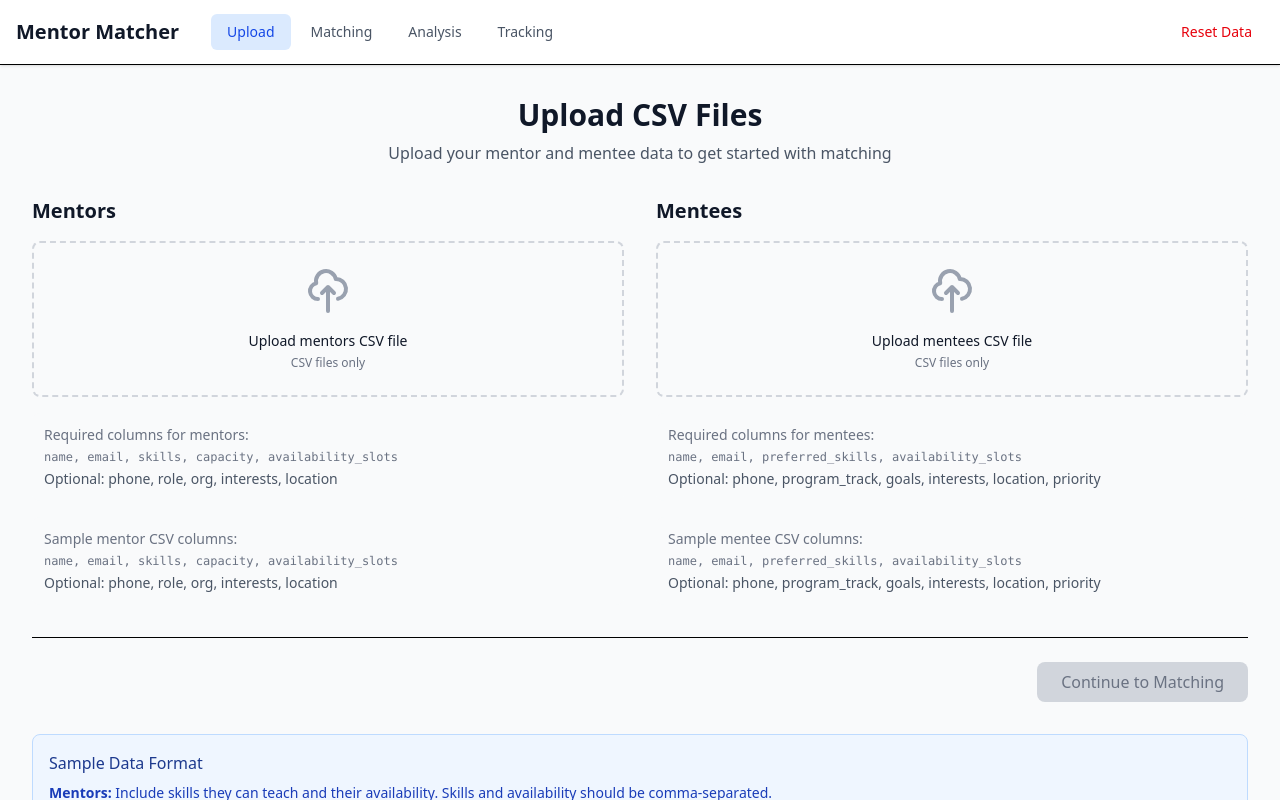
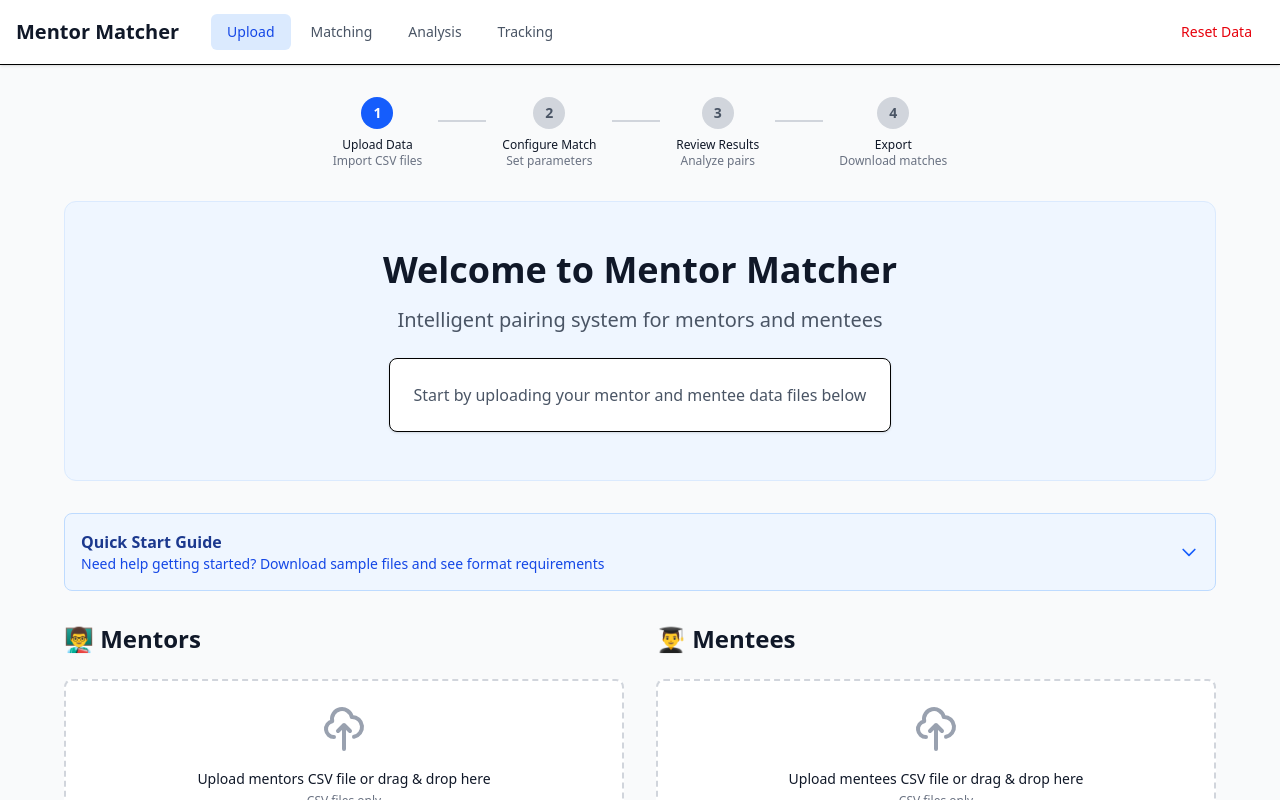
Before and after one commit to dev-munashe/Team_Speed_MentorLink_Sln, a React (Vite) app: page / in a window 1280 px wide. Shown: the top 800 px of the page. Built offline with nearby package versions, Linux system fonts and the light colour scheme.

Commit message:
Refactor UploadCsv and UploadPage components for improved file handling and user experience

```diff
--- a/src/components/UploadCsv.tsx
+++ b/src/components/UploadCsv.tsx
@@ -14,12 +14,12 @@ export function UploadCsv({ kind, onDataLoaded, existingData = [] }: UploadCsvPr
   const [loading, setLoading] = useState(false);
   const [error, setError] = useState<string | null>(null);
   const [preview, setPreview] = useState<any[]>([]);
+  const [dragOver, setDragOver] = useState(false);
 
-  const handleFileChange = async (event: React.ChangeEvent<HTMLInputElement>) => {
-    const selectedFile = event.target.files?.[0];
-    if (!selectedFile) return;
+  const handleFileChange = async (file: File) => {
+    if (!file) return;
 
-    setFile(selectedFile);
+    setFile(file);
     setError(null);
     setLoading(true);
 
@@ -27,9 +27,9 @@ export function UploadCsv({ kind, onDataLoaded, existingData = [] }: UploadCsvPr
       let data: Mentor[] | Mentee[];
 
       if (kind === 'mentors') {
-        data = await parseMentorsCsv(selectedFile);
+        data = await parseMentorsCsv(file);
       } else {
-        data = await parseMenteesCsv(selectedFile);
+        data = await parseMenteesCsv(file);
       }
 
       setPreview(data.slice(0, 5)); // Show first 5 rows
@@ -42,23 +42,74 @@ export function UploadCsv({ kind, onDataLoaded, existingData = [] }: UploadCsvPr
     }
   };
 
+  const handleInputChange = (event: React.ChangeEvent<HTMLInputElement>) => {
+    const selectedFile = event.target.files?.[0];
+    if (selectedFile) {
+      handleFileChange(selectedFile);
+    }
+  };
+
+  const handleDragOver = (e: React.DragEvent) => {
+    e.preventDefault();
+    setDragOver(true);
+  };
+
+  const handleDragLeave = (e: React.DragEvent) => {
+    e.preventDefault();
+    setDragOver(false);
+  };
+
+  const handleDrop = (e: React.DragEvent) => {
+    e.preventDefault();
+    setDragOver(false);
+
+    const files = e.dataTransfer.files;
+    if (files.length > 0 && files[0].type === 'text/csv') {
+      handleFileChange(files[0]);
+    }
+  };
+
   const requiredColumns = kind === 'mentors'
     ? ['name', 'email', 'skills', 'capacity', 'availability_slots']
     : ['name', 'email', 'preferred_skills', 'availability_slots'];
 
   return (
     <div className="space-y-4">
-      <div className="border-2 border-dashed border-gray-300 rounded-lg p-4 sm:p-6">
+      <div
+        className={`border-2 border-dashed rounded-lg p-4 sm:p-6 transition-colors ${
+          dragOver
+            ? 'border-blue-400 bg-blue-50'
+            : existingData.length > 0
+            ? 'border-green-300 bg-green-50'
+            : 'border-gray-300 bg-white'
+        }`}
+        onDragOver={handleDragOver}
+        onDragLeave={handleDragLeave}
+        onDrop={handleDrop}
+      >
         <div className="text-center">
-          <div className="mx-auto h-10 w-10 sm:h-12 sm:w-12 text-gray-400">
-            <svg fill="none" viewBox="0 0 24 24" stroke="currentColor">
-              <path strokeLinecap="round" strokeLinejoin="round" strokeWidth={2} d="M7 16a4 4 0 01-.88-7.903A5 5 0 1115.9 6L16 6a5 5 0 011 9.9M15 13l-3-3m0 0l-3 3m3-3v12" />
-            </svg>
+          <div className={`mx-auto h-10 w-10 sm:h-12 sm:w-12 ${
+            existingData.length > 0 ? 'text-green-500' : 'text-gray-400'
+          }`}>
+            {existingData.length > 0 ? (
+              <svg fill="none" viewBox="0 0 24 24" stroke="currentColor">
+                <path strokeLinecap="round" strokeLinejoin="round" strokeWidth={2} d="M5 13l4 4L19 7" />
+              </svg>
+            ) : (
+              <svg fill="none" viewBox="0 0 24 24" stroke="currentColor">
+                <path strokeLinecap="round" strokeLinejoin="round" strokeWidth={2} d="M7 16a4 4 0 01-.88-7.903A5 5 0 1115.9 6L16 6a5 5 0 011 9.9M15 13l-3-3m0 0l-3 3m3-3v12" />
+              </svg>
+            )}
           </div>
           <div className="mt-3 sm:mt-4">
             <label htmlFor={`file-upload-${kind}`} className="cursor-pointer">
-              <span className="mt-2 block text-sm font-medium text-gray-900">
-                Upload {kind} CSV file
+              <span className={`mt-2 block text-sm font-medium ${
+                existingData.length > 0 ? 'text-green-900' : 'text-gray-900'
+              }`}>
+                {existingData.length > 0
+                  ? `✓ ${existingData.length} ${kind} loaded - Click to replace`
+                  : `Upload ${kind} CSV file or drag & drop here`
+                }
               </span>
               <input
                 id={`file-upload-${kind}`}
@@ -66,10 +117,10 @@ export function UploadCsv({ kind, onDataLoaded, existingData = [] }: UploadCsvPr
                 type="file"
                 accept=".csv"
                 className="sr-only"
-                onChange={handleFileChange}
+                onChange={handleInputChange}
               />
               <span className="mt-1 block text-xs text-gray-500">
-                CSV files only
+                {dragOver ? 'Drop your CSV file here' : 'CSV files only'}
               </span>
             </label>
           </div>
--- a/src/pages/UploadPage.tsx
+++ b/src/pages/UploadPage.tsx
@@ -1,4 +1,5 @@
 // src/pages/UploadPage.tsx
+import { useState } from 'react';
 import { UploadCsv } from '../components/UploadCsv';
 import { useAppStore } from '../store/useAppStore';
 import type { Mentor, Mentee } from '../types/domain';
@@ -7,86 +8,285 @@ interface UploadPageProps {
   onNext: () => void;
 }
 
+// Progress Steps Component
+function ProgressSteps({ currentStep }: { currentStep: number }) {
+  const steps = [
+    { id: 1, name: 'Upload Data', description: 'Import CSV files' },
+    { id: 2, name: 'Configure Match', description: 'Set parameters' },
+    { id: 3, name: 'Review Results', description: 'Analyze pairs' },
+    { id: 4, name: 'Export', description: 'Download matches' }
+  ];
+
+  return (
+    <div className="mb-8">
+      <div className="flex items-center justify-center">
+        {steps.map((step, index) => (
+          <div key={step.id} className="flex items-center">
+            <div className="flex flex-col items-center">
+              <div
+                className={`w-8 h-8 rounded-full flex items-center justify-center text-sm font-semibold transition-colors ${
+                  step.id === currentStep
+                    ? 'bg-blue-600 text-white'
+                    : step.id < currentStep
+                    ? 'bg-green-600 text-white'
+                    : 'bg-gray-300 text-gray-600'
+                }`}
+              >
+                {step.id < currentStep ? '✓' : step.id}
+              </div>
+              <div className="mt-2 text-center">
+                <div className="text-xs font-medium text-gray-900">{step.name}</div>
+                <div className="text-xs text-gray-500">{step.description}</div>
+              </div>
+            </div>
+            {index < steps.length - 1 && (
+              <div className="w-12 h-0.5 bg-gray-300 mx-4 -mt-6"></div>
+            )}
+          </div>
+        ))}
+      </div>
+    </div>
+  );
+}
+
+// Hero Section Component
+function HeroSection({ mentorCount, menteeCount }: { mentorCount: number; menteeCount: number }) {
+  const hasData = mentorCount > 0 || menteeCount > 0;
+
+  return (
+    <div className="text-center py-12 bg-blue-50 rounded-xl mb-8 border border-blue-100">
+      <div className="max-w-3xl mx-auto px-6">
+        <h1 className="text-4xl font-bold text-gray-900 mb-4">
+          Welcome to Mentor Matcher
+        </h1>
+        <p className="text-xl text-gray-600 mb-6">
+          Intelligent pairing system for mentors and mentees
+        </p>
+
+        {hasData ? (
+          <div className="bg-white rounded-lg p-6 shadow-sm border inline-block">
+            <div className="flex items-center space-x-8">
+              <div className="text-center">
+                <div className="text-3xl font-bold text-blue-600">{mentorCount}</div>
+                <div className="text-sm text-gray-600">Mentors Loaded</div>
+              </div>
+              <div className="text-center">
+                <div className="text-3xl font-bold text-green-600">{menteeCount}</div>
+                <div className="text-sm text-gray-600">Mentees Loaded</div>
+              </div>
+            </div>
+          </div>
+        ) : (
+          <div className="bg-white rounded-lg p-6 shadow-sm border inline-block">
+            <p className="text-gray-600">
+              Start by uploading your mentor and mentee data files below
+            </p>
+          </div>
+        )}
+      </div>
+    </div>
+  );
+}
+
+// Quick Start Guide Component
+function QuickStartGuide() {
+  const [isExpanded, setIsExpanded] = useState(false);
+
+  const downloadSampleCsv = (type: 'mentors' | 'mentees') => {
+    const headers = type === 'mentors'
+      ? ['name', 'email', 'skills', 'capacity', 'availability_slots', 'phone', 'role', 'org', 'interests', 'location']
+      : ['name', 'email', 'preferred_skills', 'availability_slots', 'phone', 'program_track', 'goals', 'interests', 'location', 'priority'];
+
+    const sampleRow = type === 'mentors'
+      ? ['John Smith', 'john@company.com', 'JavaScript,React,Node.js', '3', 'Mon 17:00-19:00,Wed 18:00-20:00', '+1234567890', 'Senior Developer', 'Tech Corp', 'Web Development,Teaching', 'New York']
+      : ['Jane Doe', 'jane@student.com', 'JavaScript,React', 'Mon 17:00-19:00,Wed 18:00-20:00', '+1234567891', 'Computer Science', 'Learn web development', 'Frontend,Career Growth', 'New York', '1'];
+
+    const csv = [headers, sampleRow].map(row => row.map(field => `"${field}"`).join(',')).join('\n');
+
+    const blob = new Blob([csv], { type: 'text/csv' });
+    const url = URL.createObjectURL(blob);
+    const link = document.createElement('a');
+    link.href = url;
+    link.download = `sample-${type}.csv`;
+    document.body.appendChild(link);
+    link.click();
+    document.body.removeChild(link);
+    URL.revokeObjectURL(url);
+  };
+
+  return (
+    <div className="bg-blue-50 border border-blue-200 rounded-lg mb-8">
+      <button
+        onClick={() => setIsExpanded(!isExpanded)}
+        className="w-full p-4 text-left flex items-center justify-between hover:bg-blue-100 transition-colors"
+      >
+        <div>
+          <h3 className="font-semibold text-blue-900">Quick Start Guide</h3>
+          <p className="text-sm text-blue-700">Need help getting started? Download sample files and see format requirements</p>
+        </div>
+        <svg
+          className={`w-5 h-5 text-blue-600 transition-transform ${isExpanded ? 'rotate-180' : ''}`}
+          fill="none"
+          stroke="currentColor"
+          viewBox="0 0 24 24"
+        >
+          <path strokeLinecap="round" strokeLinejoin="round" strokeWidth={2} d="M19 9l-7 7-7-7" />
+        </svg>
+      </button>
+
+      {isExpanded && (
+        <div className="p-4 pt-0 border-t border-blue-200">
+          <div className="grid md:grid-cols-2 gap-6">
+            <div>
+              <h4 className="font-medium text-blue-900 mb-2">📊 Sample Files</h4>
+              <div className="space-y-2">
+                <button
+                  onClick={() => downloadSampleCsv('mentors')}
+                  className="w-full text-left p-3 bg-white rounded border hover:border-blue-300 transition-colors"
+                >
+                  <div className="font-medium text-sm">Download Sample Mentors CSV</div>
+                  <div className="text-xs text-gray-600">Complete with all required and optional columns</div>
+                </button>
+                <button
+                  onClick={() => downloadSampleCsv('mentees')}
+                  className="w-full text-left p-3 bg-white rounded border hover:border-blue-300 transition-colors"
+                >
+                  <div className="font-medium text-sm">Download Sample Mentees CSV</div>
+                  <div className="text-xs text-gray-600">Complete with all required and optional columns</div>
+                </button>
+              </div>
+            </div>
+
+            <div>
+              <h4 className="font-medium text-blue-900 mb-2">📋 Data Requirements</h4>
+              <div className="text-sm text-blue-800 space-y-2">
+                <div>
+                  <strong>Required for Mentors:</strong>
+                  <div className="font-mono text-xs bg-white p-2 rounded mt-1">name, email, skills, capacity, availability_slots</div>
+                </div>
+                <div>
+                  <strong>Required for Mentees:</strong>
+                  <div className="font-mono text-xs bg-white p-2 rounded mt-1">name, email, preferred_skills, availability_slots</div>
+                </div>
+                <div className="text-xs text-blue-600">
+                  💡 Skills should be comma-separated (e.g., "JavaScript,React,Node.js")
+                </div>
+              </div>
+            </div>
+          </div>
+        </div>
+      )}
+    </div>
+  );
+}
+
 export function UploadPage({ onNext }: UploadPageProps) {
   const { mentors, mentees, setMentors, setMentees } = useAppStore();
 
   const canProceed = mentors.length > 0 && mentees.length > 0;
+  const totalProgress = ((mentors.length > 0 ? 1 : 0) + (mentees.length > 0 ? 1 : 0)) / 2 * 100;
 
   return (
-    <div className="space-y-6 sm:space-y-8">
-      <div className="text-center">
-        <h1 className="text-2xl sm:text-3xl font-bold text-gray-900">Upload CSV Files</h1>
-        <p className="mt-2 text-gray-600 text-sm sm:text-base px-4">
-          Upload your mentor and mentee data to get started with matching
-        </p>
+    <div className="max-w-6xl mx-auto">
+      <ProgressSteps currentStep={1} />
+
+      <HeroSection mentorCount={mentors.length} menteeCount={mentees.length} />
+
+      <QuickStartGuide />
+
+      <div className="grid gap-8 lg:grid-cols-2 mb-8">
+        <div className="space-y-6">
+          <div className="flex items-center justify-between">
+            <h2 className="text-2xl font-bold text-gray-900 flex items-center">
+              👨‍🏫 Mentors
+              {mentors.length > 0 && (
+                <span className="ml-3 px-3 py-1 bg-green-100 text-green-800 text-sm font-medium rounded-full">
+                  {mentors.length} loaded
+                </span>
+              )}
+            </h2>
           </div>
 
-      <div className="grid gap-6 sm:gap-8 lg:grid-cols-2">
-        <div className="space-y-4">
-          <h2 className="text-lg sm:text-xl font-semibold text-gray-900">Mentors</h2>
           <UploadCsv
             kind="mentors"
             onDataLoaded={(data) => setMentors(data as Mentor[])}
             existingData={mentors}
           />
-
-          <div className="text-xs sm:text-sm text-gray-500 bg-gray-50 p-3 rounded-lg">
-            <p className="font-medium mb-1">Sample mentor CSV columns:</p>
-            <div className="space-y-1">
-              <p className="font-mono text-xs">name, email, skills, capacity, availability_slots</p>
-              <p className="text-gray-600">Optional: phone, role, org, interests, location</p>
-            </div>
-          </div>
         </div>
 
-        <div className="space-y-4">
-          <h2 className="text-lg sm:text-xl font-semibold text-gray-900">Mentees</h2>
+        <div className="space-y-6">
+          <div className="flex items-center justify-between">
+            <h2 className="text-2xl font-bold text-gray-900 flex items-center">
+              👨‍🎓 Mentees
+              {mentees.length > 0 && (
+                <span className="ml-3 px-3 py-1 bg-green-100 text-green-800 text-sm font-medium rounded-full">
+                  {mentees.length} loaded
+                </span>
+              )}
+            </h2>
+          </div>
+
           <UploadCsv
             kind="mentees"
             onDataLoaded={(data) => setMentees(data as Mentee[])}
             existingData={mentees}
           />
-
-          <div className="text-xs sm:text-sm text-gray-500 bg-gray-50 p-3 rounded-lg">
-            <p className="font-medium mb-1">Sample mentee CSV columns:</p>
-            <div className="space-y-1">
-              <p className="font-mono text-xs">name, email, preferred_skills, availability_slots</p>
-              <p className="text-gray-600">Optional: phone, program_track, goals, interests, location, priority</p>
-            </div>
-          </div>
         </div>
       </div>
 
-      <div className="border-t pt-4 sm:pt-6">
+      {/* Progress Indicator */}
+      {(mentors.length > 0 || mentees.length > 0) && (
+        <div className="bg-white rounded-xl border p-6 mb-8">
+          <div className="flex items-center justify-between mb-4">
+            <h3 className="text-lg font-semibold text-gray-900">Upload Progress</h3>
+            <span className="text-sm text-gray-600">{totalProgress.toFixed(0)}% Complete</span>
+          </div>
+
+          <div className="w-full bg-gray-200 rounded-full h-3 mb-4">
+            <div
+              className="bg-blue-500 h-3 rounded-full transition-all duration-300"
+              style={{ width: `${totalProgress}%` }}
+            ></div>
+          </div>
+
           <div className="flex flex-col sm:flex-row sm:items-center sm:justify-between gap-4">
-          <div className="text-sm text-gray-600 text-center sm:text-left">
-            {mentors.length > 0 && <span>✓ {mentors.length} mentors loaded</span>}
-            {mentors.length > 0 && mentees.length > 0 && <span className="hidden sm:inline"> • </span>}
-            {mentees.length > 0 && <span className={mentors.length > 0 ? "block sm:inline" : ""}>✓ {mentees.length} mentees loaded</span>}
+            <div className="flex items-center space-x-6 text-sm">
+              <div className={`flex items-center ${mentors.length > 0 ? 'text-green-600' : 'text-gray-400'}`}>
+                <div className={`w-2 h-2 rounded-full mr-2 ${mentors.length > 0 ? 'bg-green-500' : 'bg-gray-300'}`}></div>
+                Mentors {mentors.length > 0 ? `(${mentors.length})` : ''}
+              </div>
+              <div className={`flex items-center ${mentees.length > 0 ? 'text-green-600' : 'text-gray-400'}`}>
+                <div className={`w-2 h-2 rounded-full mr-2 ${mentees.length > 0 ? 'bg-green-500' : 'bg-gray-300'}`}></div>
+                Mentees {mentees.length > 0 ? `(${mentees.length})` : ''}
+              </div>
             </div>
 
             <button
               onClick={onNext}
               disabled={!canProceed}
-            className={`px-4 sm:px-6 py-2 rounded-lg font-medium transition-colors text-sm sm:text-base ${
+              className={`px-6 py-3 rounded-lg font-semibold transition-all duration-200 ${
                 canProceed
-                ? 'bg-blue-600 text-white hover:bg-blue-700'
+                  ? 'bg-blue-600 text-white hover:bg-blue-700 shadow-lg hover:shadow-xl transform hover:-translate-y-0.5'
                   : 'bg-gray-300 text-gray-500 cursor-not-allowed'
               }`}
             >
-            Continue to Matching
+              {canProceed ? 'Start Matching Process →' : 'Upload Both Files to Continue'}
             </button>
           </div>
         </div>
+      )}
 
-      <div className="bg-blue-50 border border-blue-200 rounded-lg p-4">
-        <h3 className="font-medium text-blue-900 mb-2 text-sm sm:text-base">Sample Data Format</h3>
-        <div className="text-xs sm:text-sm text-blue-800 space-y-2">
-          <p><strong>Mentors:</strong> Include skills they can teach and their availability. Skills and availability should be comma-separated.</p>
-          <p><strong>Mentees:</strong> Include preferred_skills they want to learn and their availability.</p>
-          <p><strong>Availability format:</strong> Use any consistent format like "Mon 17:00-19:00, Tue 18:00-20:00"</p>
+      {/* Empty State Call to Action */}
+      {mentors.length === 0 && mentees.length === 0 && (
+        <div className="text-center py-12 bg-gray-50 rounded-xl border-2 border-dashed border-gray-300">
+          <div className="text-4xl mb-4">🚀</div>
+          <h3 className="text-xl font-semibold text-gray-900 mb-2">Ready to Get Started?</h3>
+          <p className="text-gray-600 mb-4">Upload your mentor and mentee CSV files to begin the matching process</p>
+          <p className="text-sm text-gray-500">
+            Need sample data? Use the Quick Start Guide above to download template files
+          </p>
         </div>
-      </div>
+      )}
     </div>
   );
 }
```
Lines whose indentation alone changed are shown as unchanged.
